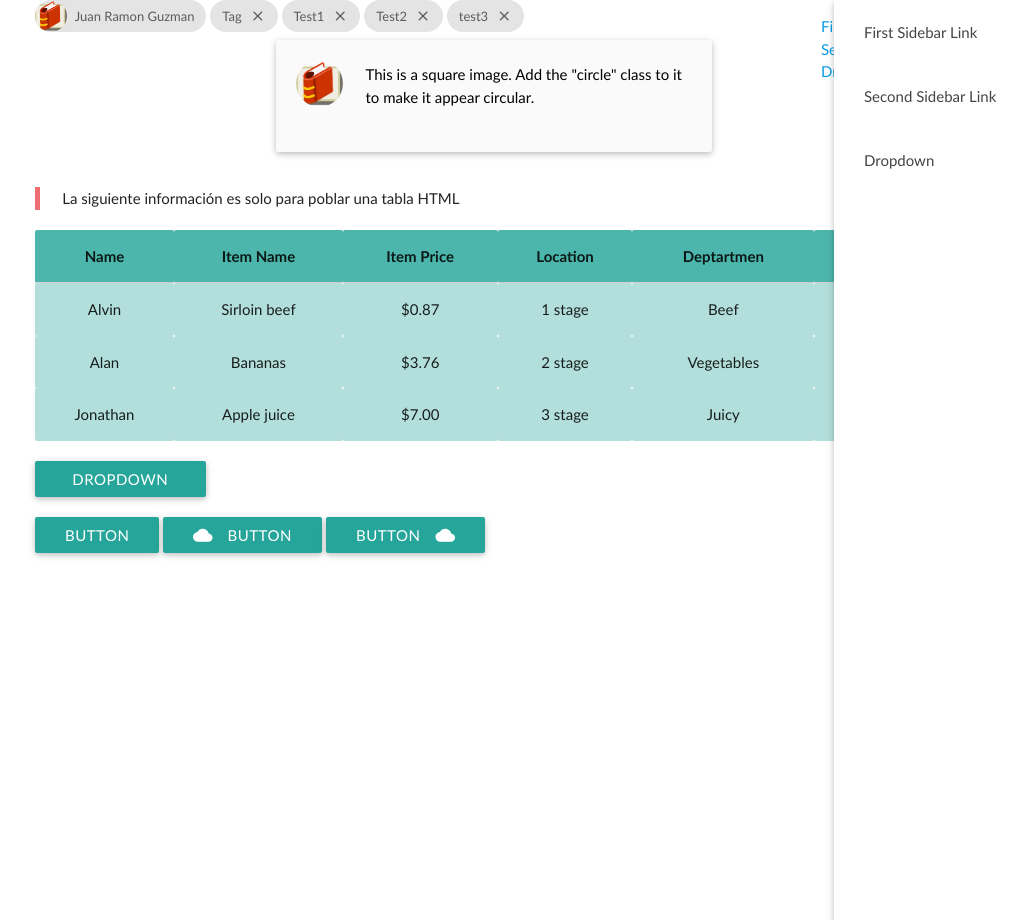
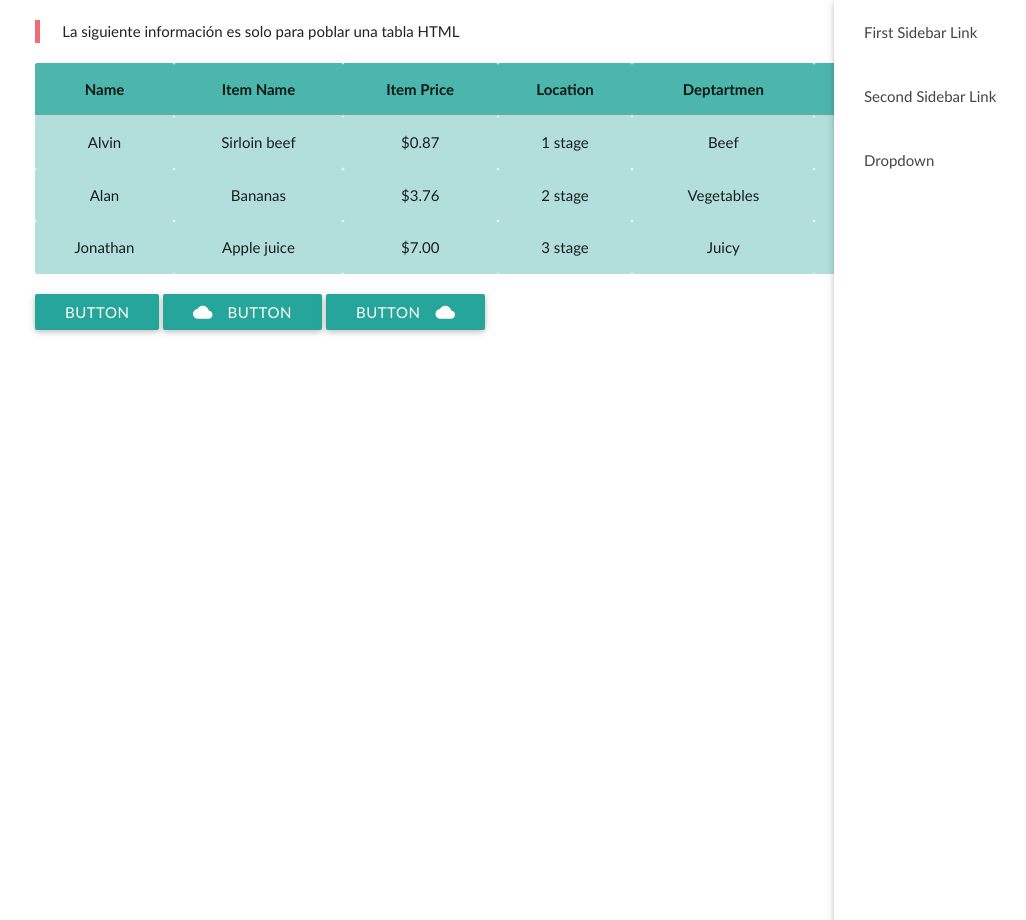
Before and after one commit to Juanrra/pruebas_git, a CodeIgniter app: page /pruebas/ in a window 1280 px wide. Shown: the whole page, without its empty margins (146-1172 px from the left). Run offline with CodeIgniter, Linux system fonts and the light colour scheme.

Commit message:
Se elimino todo excepto la tabla y los tres botones del fondo

```diff
--- a/application/views/view_libreria.php
+++ b/application/views/view_libreria.php
@@ -58,51 +58,12 @@
 		        </ul>
 		      </li>
 		    </ul>
-    <ul class="right hide-on-med-and-down">
-      <li><a href="#!">First Sidebar Link</a></li>
-      <li><a href="#!">Second Sidebar Link</a></li>
-      <li><a class="dropdown-button" href="#!" data-activates="dropdown1">Dropdown<i class="mdi-navigation-arrow-drop-down right"></i></a></li>
-      <ul id='dropdown1' class='dropdown-content'>
-        <li><a href="#!">First</a></li>
-        <li><a href="#!">Second</a></li>
-        <li><a href="#!">Third</a></li>
-        <li><a href="#!">Fourth</a></li>
-      </ul>
-    </ul>
 		    <a href="#" data-activates="slide-out" class="button-collapse"><i class="mdi-navigation-menu"></i></a>
 
 
 
 
 
-
-
-			<div class="chip">
-			    <img src="http://localhost/pruebas/application/img/libreria_logo.png" alt="Contact Person">
-			    Juan Ramon Guzman
-			 </div>
-
-			<div class="chip">Tag<i class="material-icons">close</i></div>
-			<div class="chip">Test1<i class="material-icons">close</i></div>
-			<div class="chip">Test2<i class="material-icons">close</i></div>
-			<div class="chip">test3<i class="material-icons">close</i></div>
-
-
-
-			<div class="col s12 m8 offset-m2 l6 offset-l3">
-		        <div class="card-panel grey lighten-5 z-depth-1">
-		          	<div class="row valign-wrapper">
-			            <div class="col s2">
-			              <img src="http://localhost/pruebas/application/img/libreria_logo.png" alt="" class="circle responsive-img"> <!-- notice the "circle" class -->
-			            </div>
-		            	<div class="col s10">
-		              		<span class="black-text">
-		                	This is a square image. Add the "circle" class to it to make it appear circular.
-		              		</span>
-		            	</div>
-		            </div>
-		        </div>
-		    </div>
 
 	    </div>
 
@@ -153,16 +114,6 @@
 
 	    </div>
 
-	    <div class='row'>
-	    	<ul id="dropdown2" class="dropdown-content">
-			    <li><a href="#!">one<span class="badge">1</span></a></li>
-			    <li><a href="#!">two<span class="new badge">1</span></a></li>
-			    <li><a href="#!">three</a></li>
-			</ul>
-			<a class="btn dropdown-button" href="#!" data-activates="dropdown2">Dropdown<i class="mdi-navigation-arrow-drop-down right"></i></a>
-
-
-	    </div>
 
 	    <div class='row'>
 
```
Lines whose indentation alone changed are shown as unchanged.
